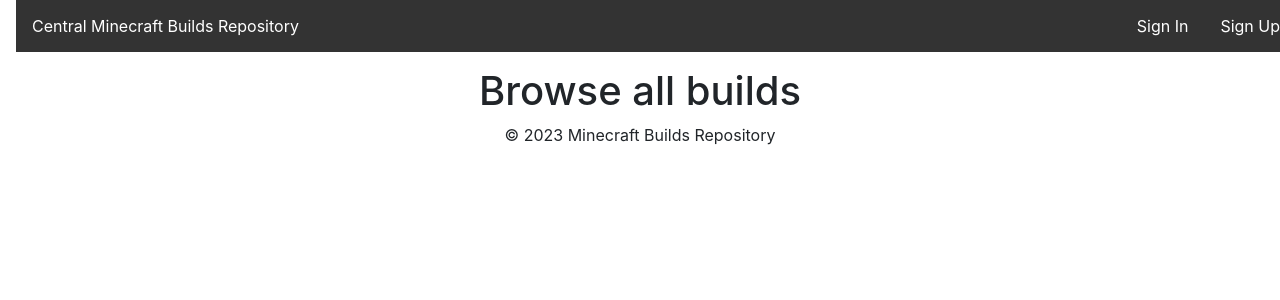
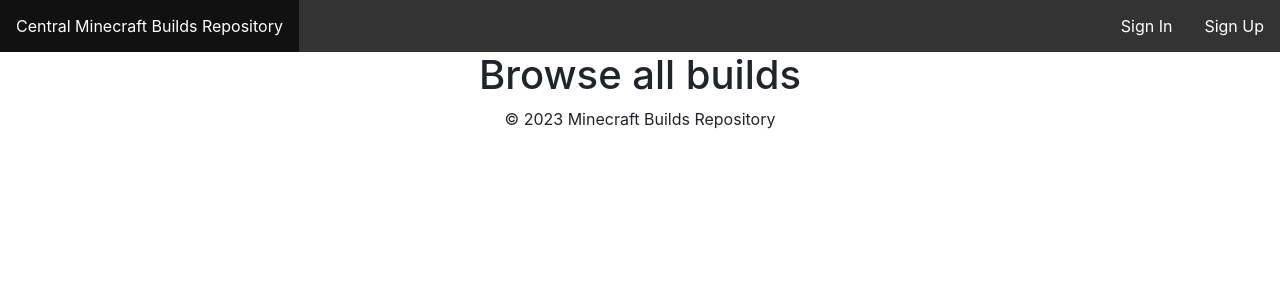
Before and after one commit to kepper104/Yandex-Web-Project, a Flask app: page / in a window 1280 px wide. Shown: the top 300 px of the page. Run offline with Flask 3, Linux system fonts and the light colour scheme; data that the repository does not hold is empty; some libraries are stand-ins or nearby versions.

Commit message:
Update base.html

```diff
--- a/templates/base.html
+++ b/templates/base.html
@@ -16,7 +16,7 @@
 		<link rel="stylesheet" href="https://cdn.jsdelivr.net/npm/bootstrap@4.0.0/dist/css/bootstrap.min.css" integrity="sha384-Gn5384xqQ1aoWXA+058RXPxPg6fy4IWvTNh0E263XmFcJlSAwiGgFAW/dAiS6JXm" crossorigin="anonymous">
 	</head>
 	<body>
-		<div class="navbar">
+		<div class="navbar" style="padding: 0">
 			<ul >
 			<li ><a href="/">Central Minecraft Builds Repository</a></li>
 <!--			<li><a href="/post/1">View Post</a></li>-->
```
